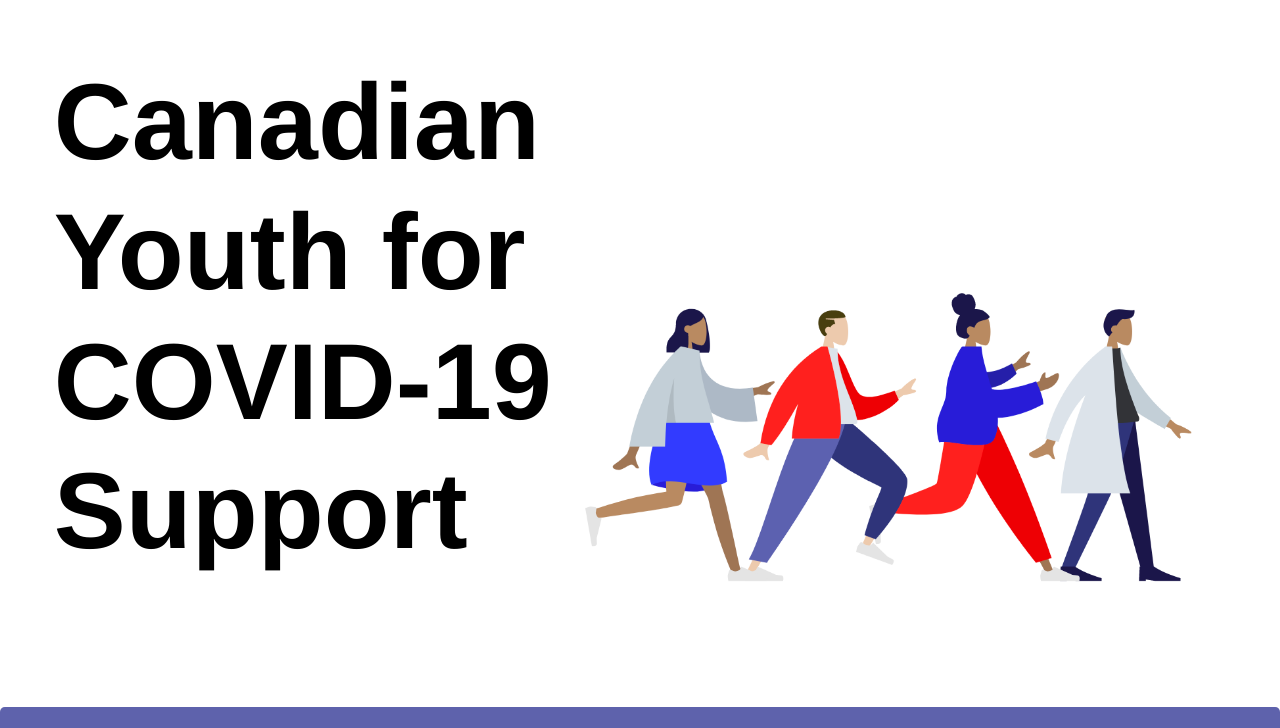
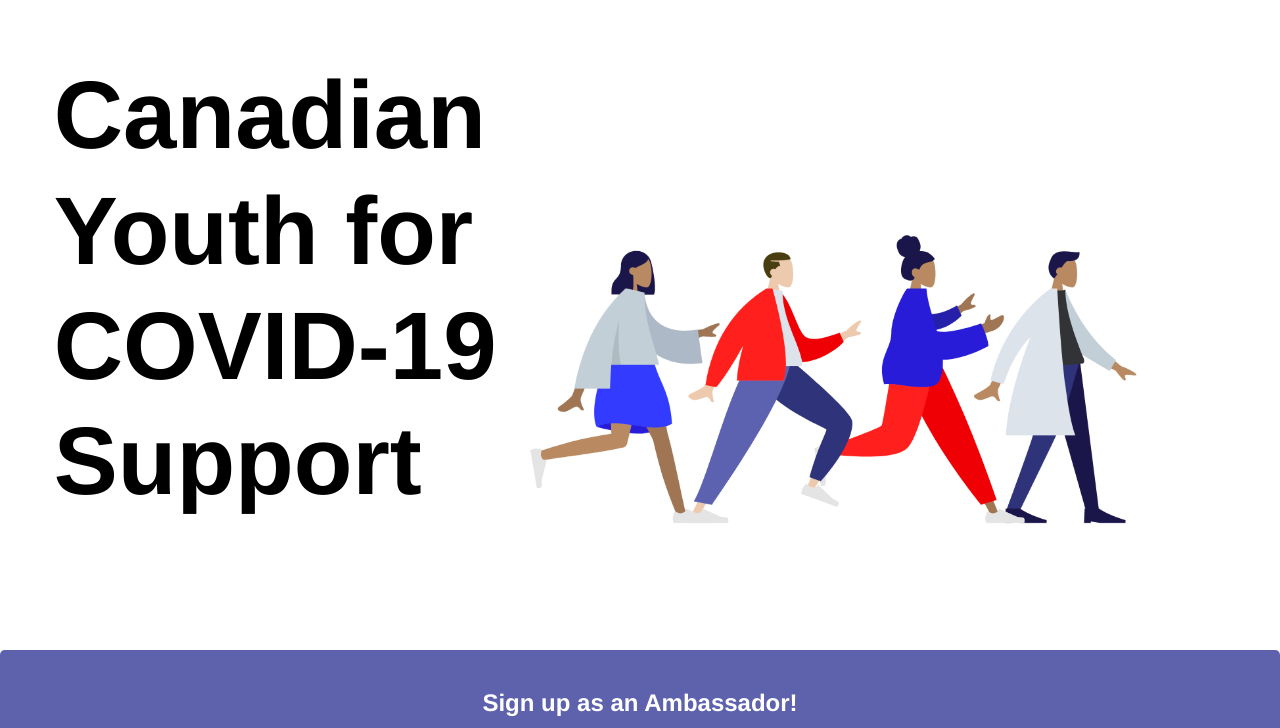
Before and after one commit to shiv246/cycsWebsite, a plain HTML site: page index.html in a window 1280 px wide. Shown: the part 72-800 px from the top of the page. Drawn offline with nearby package versions, Linux system fonts and the light colour scheme.

Commit message:
Update style.css

```diff
--- a/style.css
+++ b/style.css
@@ -57,7 +57,7 @@ body {
     padding-top: 3cm;
     padding-left: 1cm;
     font-weight: bolder;
-    font-size: 108px;
+    font-size: 7.5vw;
     color: #000000;
 }
 
```
